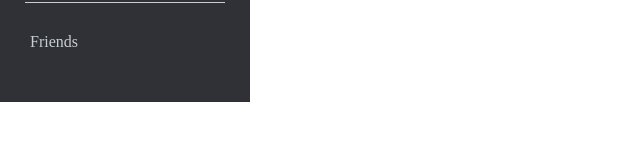
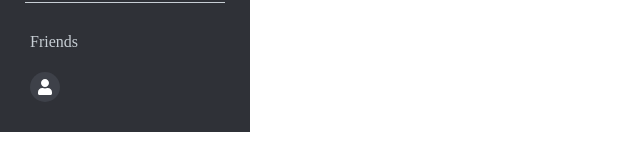
Before and after one commit to STOVE-Milk/steam-clone, a Next.js app in the folder src/frontend/: page / in a window 1280 px wide. Shown: the part 346-508 px from the top of the page, without its empty margins (0-640 px from the left). Built offline with nearby package versions, Linux system fonts and the light colour scheme.

Commit message:
fix: Profile 컴포넌트 props 수정

```diff
--- a/src/frontend/components/atoms/Profile.tsx
+++ b/src/frontend/components/atoms/Profile.tsx
@@ -1,17 +1,23 @@
 import React from 'react';
 import Image from 'next/image';
 import styled from 'styled-components';
+import { FontAwesomeIcon } from '@fortawesome/react-fontawesome';
+import { faGamepad, faUser } from '@fortawesome/free-solid-svg-icons';
 
 export interface ProfileProps {
-  userImage: string;
+  userImage: JSX.Element | typeof Image;
 }
 
-const ProfileStyle = styled(Image)`
+const ProfileStyle = styled.div`
   width: 30px;
   height: 30px;
   border-radius: 30px;
+  background: ${(props) => props.theme.colors.secondaryBg};
+  display: flex;
+  align-items: center;
+  justify-content: center;
 `;
 
 export default function Profile(props: ProfileProps) {
-  return <ProfileStyle src={props.userImage}></ProfileStyle>;
+  return <ProfileStyle>{props.userImage}</ProfileStyle>;
 }
--- a/src/frontend/components/organisms/NavBar.tsx
+++ b/src/frontend/components/organisms/NavBar.tsx
@@ -2,9 +2,10 @@ import React from 'react';
 import styled from 'styled-components';
 import MenuBox from 'components/molecules/MenuBox';
 import { FontAwesomeIcon } from '@fortawesome/react-fontawesome';
-import { faGamepad } from '@fortawesome/free-solid-svg-icons';
+import { faGamepad, faUser } from '@fortawesome/free-solid-svg-icons';
 import Image from 'next/image';
 import Logo from 'public/steam_logo.png';
+import Profile from 'components/atoms/Profile';
 
 const NavBarWrapper = styled.div`
   width: 250px;
@@ -52,6 +53,7 @@ const SectionDivider = styled.div`
   margin: 0 auto;
   background: ${(props) => props.theme.colors.divider};
 `;
+
 const FriendSection = styled.div`
   padding: 20px 10px 20px 20px;
   flex: 1;
@@ -77,7 +79,7 @@ export default function NavBar() {
       <SectionDivider />
       <SectionTitle>Friends</SectionTitle>
       <FriendSection>
-
+        <Profile userImage={<FontAwesomeIcon icon={faUser} inverse />}></Profile>
       </FriendSection>
     </NavBarWrapper>
   );
```
Also changed, not shown: src/frontend/components/atoms/IconBox.tsx (deleted, +0 -10 lines).
